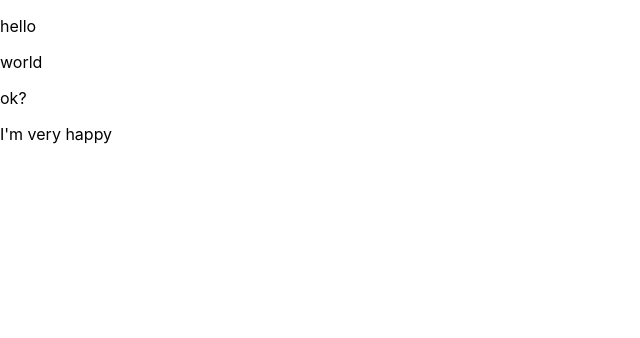
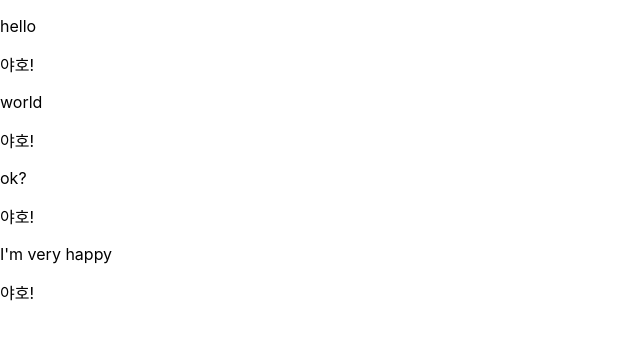
Before and after one commit to dnjfht/type_project2, a React (Create React App) app: page / in a window 1280 px wide. Shown: the top 338 px of the page, without its empty margins (0-640 px from the left). Built offline with nearby package versions, Linux system fonts and the light colour scheme.

Commit message:
study : Using the children attribute on React components or user components.

```diff
--- a/src/App.tsx
+++ b/src/App.tsx
@@ -1,8 +1,8 @@
+import P from './P'
+
 export default function App() {
-  // const texts = [<p key="1">hello</p>, <p key="2">world!</p>]
-
   const texts = ['hello', 'world', 'ok?', "I'm very happy"].map((text, index) => (
-    <p key={index}>{text}</p>
+    <P key={index} children={text} />
   ))
-  return <div>{texts}</div>
+  return <div children={texts} />
 }
--- /dev/null
+++ b/src/P.tsx
@@ -0,0 +1,18 @@
+import {FC, ReactNode} from 'react'
+
+export type PProps = {
+  children?: ReactNode
+}
+
+const P: FC<PProps> = (props): JSX.Element => {
+  const {children} = props
+
+  return (
+    <div>
+      <p>{children}</p>
+      <p>야호!</p>
+    </div>
+  )
+}
+
+export default P
```
